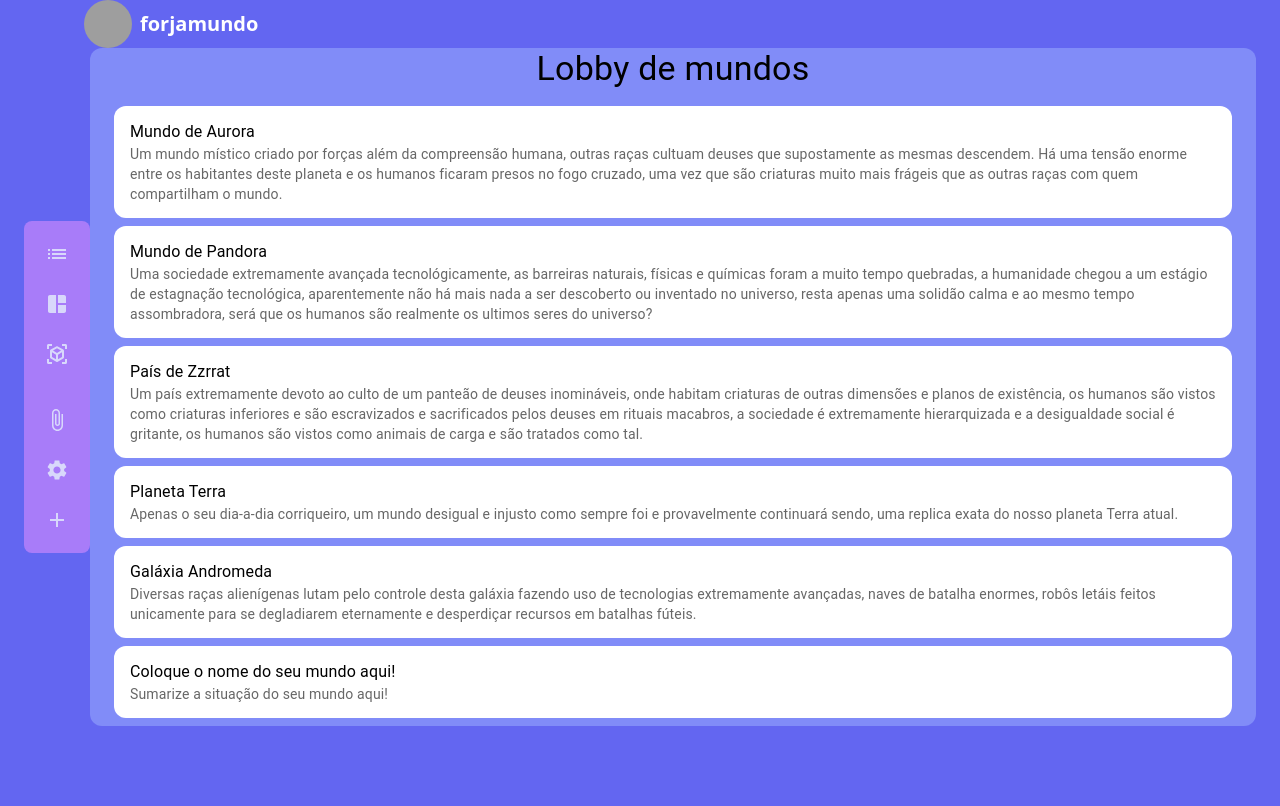
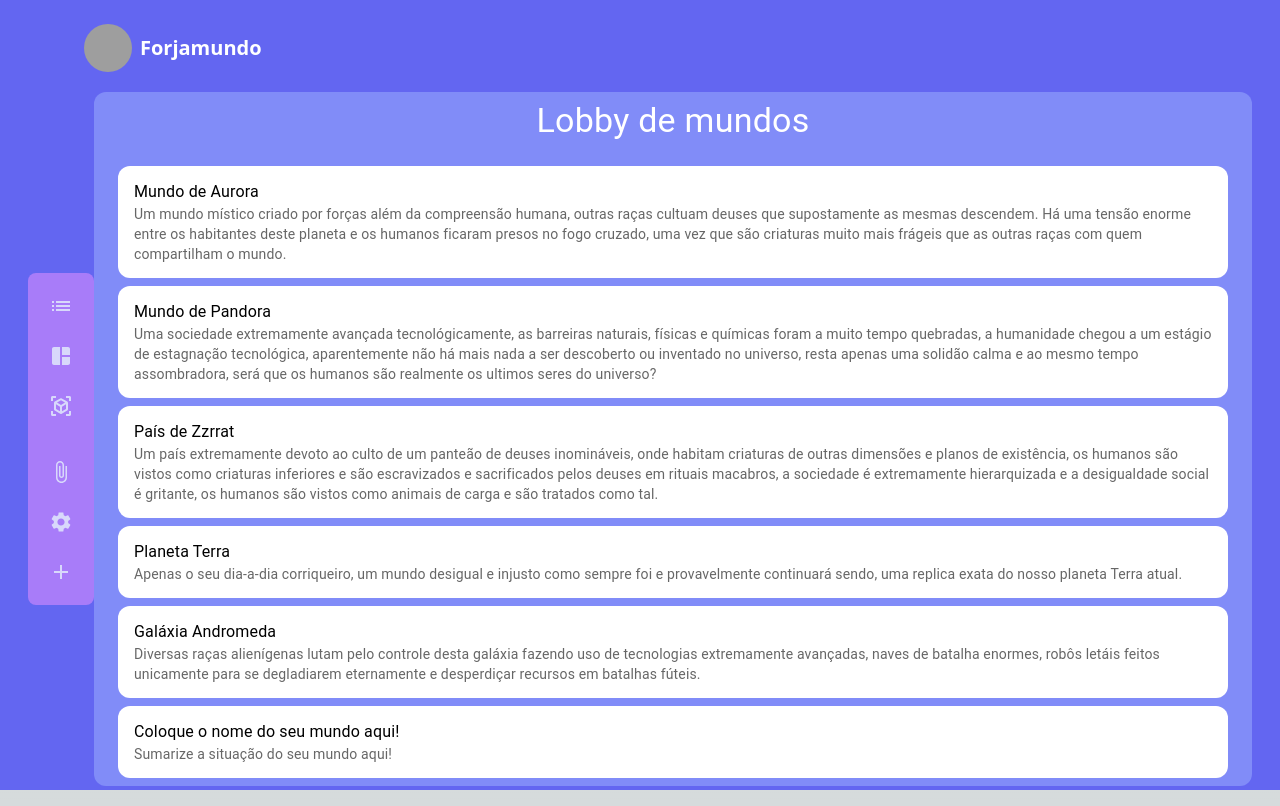
Before and after one commit to EloiMatos/Forja-mundos, a Next.js app: page /worldsPage in a window 1280 px wide. Built offline with nearby package versions, Linux system fonts and the light colour scheme; grey boxes are pictures that could not be loaded.

Commit message:
Arrumando layot apenas

```diff
--- a/src/components/East/list/EastContainer.jsx
+++ b/src/components/East/list/EastContainer.jsx
@@ -4,8 +4,8 @@ import { EastList } from "./EastList";
 
 export function EastContainer () {
     return (
-        <Container maxWidth={false} className="bg-indigo-400 border-indigo-400 rounded-xl w-full ml-10">
-            <Typography variant="h4" align="center">Lobby de mundos</Typography>
+        <Container maxWidth={false} className="bg-indigo-400 rounded-xl w-full ml-10">
+            <Typography className='text-white p-2' variant="h4" align="center">Lobby de mundos</Typography>
             <EastList  />
         </Container>
     );
--- a/src/components/Navbar.jsx
+++ b/src/components/Navbar.jsx
@@ -4,14 +4,14 @@ import {Container} from "@mui/material";
 
 export function Navbar() {
   return (
-    <Container className="flex items-center justify-between">
+    <Container className="flex items-center justify-between p-5">
       <Link href="/worldsPage" className="ml-5 flex items-center">
         <img
           className="h-12 w-12 hover:bg-indigo-400 rounded-full"
           src="https://cdn.discordapp.com/attachments/769880063315148861/1111807693489979422/image.png"
           alt="Logo"
         />
-        <p className="ml-2 text-white font-bold text-xl">forjamundo</p>
+        <p className="ml-2 text-white font-bold text-xl">Forjamundo</p>
       </Link>
     </Container>
   );
--- a/src/pages/worldsPage.jsx
+++ b/src/pages/worldsPage.jsx
@@ -8,7 +8,7 @@ function WorldsPage() {
     const [isDrawerOpen, setIsDrawerOpen] = useState(false)
 
     return(
-        <main className="pb-20 items-center w-full h-full bg-indigo-500 ">
+        <main className="p-1 items-center w-full h-full bg-indigo-500 ">
             <Navbar/>
             <Container
                 maxWidth={false}
```
